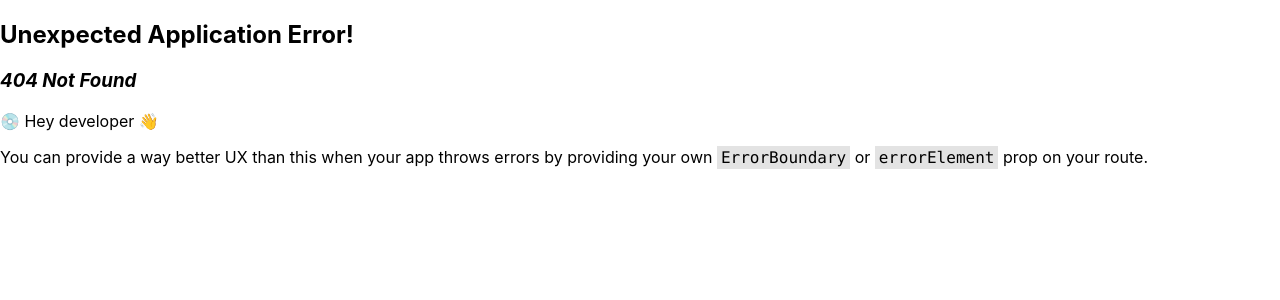
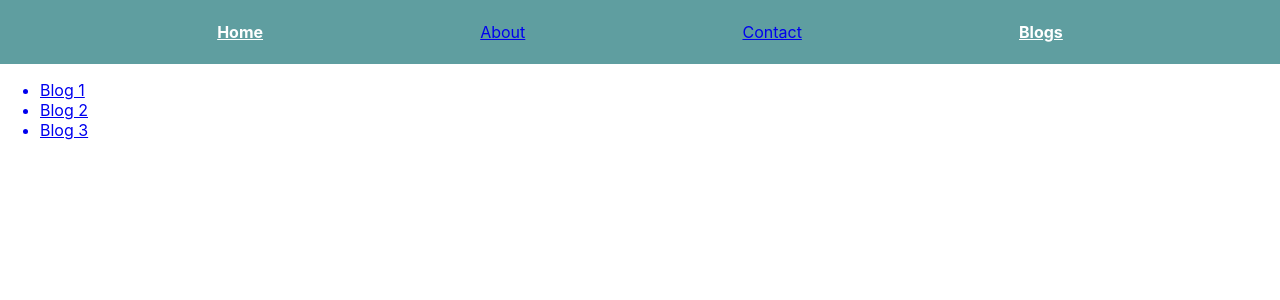
Before and after one commit to khushi-tripathi/routes-redux-concept, a React (Create React App) app: page /root/blogs in a window 1280 px wide. Before the commit this address had no page. Shown: the top 300 px of the page. Built offline with nearby package versions, Linux system fonts and the light colour scheme.

Commit message:
Summary: USe Dynamic routes and useParams() hook to fetch url pass value

```diff
--- /dev/null
+++ b/src/Components/Blogs/Blog.js
@@ -0,0 +1,24 @@
+import React from "react";
+import { Link } from "react-router";
+
+function Blog() {
+  return (
+    <>
+      <ul>
+        <Link to={"blog-1"}>
+          <li>Blog 1</li>
+        </Link>
+
+        <Link to={"blog-2"}>
+          <li>Blog 2</li>
+        </Link>
+
+        <Link to={"blog-3"}>
+          <li>Blog 3</li>
+        </Link>
+      </ul>
+    </>
+  );
+}
+
+export default Blog;
--- /dev/null
+++ b/src/Components/Blogs/BlogContent.js
@@ -0,0 +1,15 @@
+import React from "react";
+import { useParams } from "react-router";
+
+function BlogContent() {
+  const params = useParams();
+  console.log("Params : ", params);
+  return (
+    <>
+      <h1>Blog Content</h1>
+      <h2>{params.id}</h2>
+    </>
+  );
+}
+
+export default BlogContent;
--- a/src/Components/NavBar.js
+++ b/src/Components/NavBar.js
@@ -31,6 +31,15 @@ function NavBar() {
         >
           Contact
         </NavLink>
+
+        <NavLink
+          style={({ isActive }) =>
+            isActive ? { color: "white", fontWeight: "bold" } : undefined
+          }
+          to="blogs"
+        >
+          Blogs
+        </NavLink>
       </div>
       <Outlet />
     </>
```
Also changed, not shown: src/App.js (+12 -0 lines), src/Components/Blogs/Blog1.js (added, +7 -0 lines), src/Components/Blogs/Blog2.js (added, +7 -0 lines).
